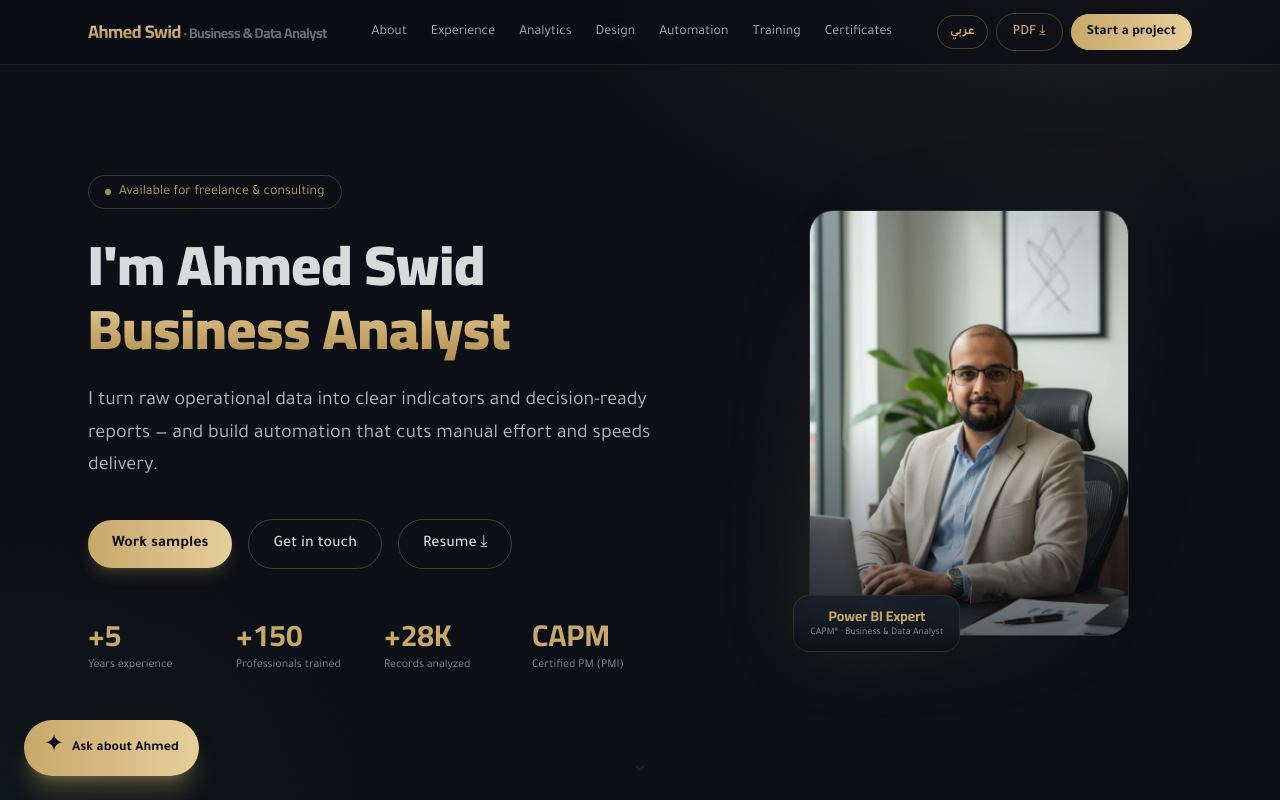
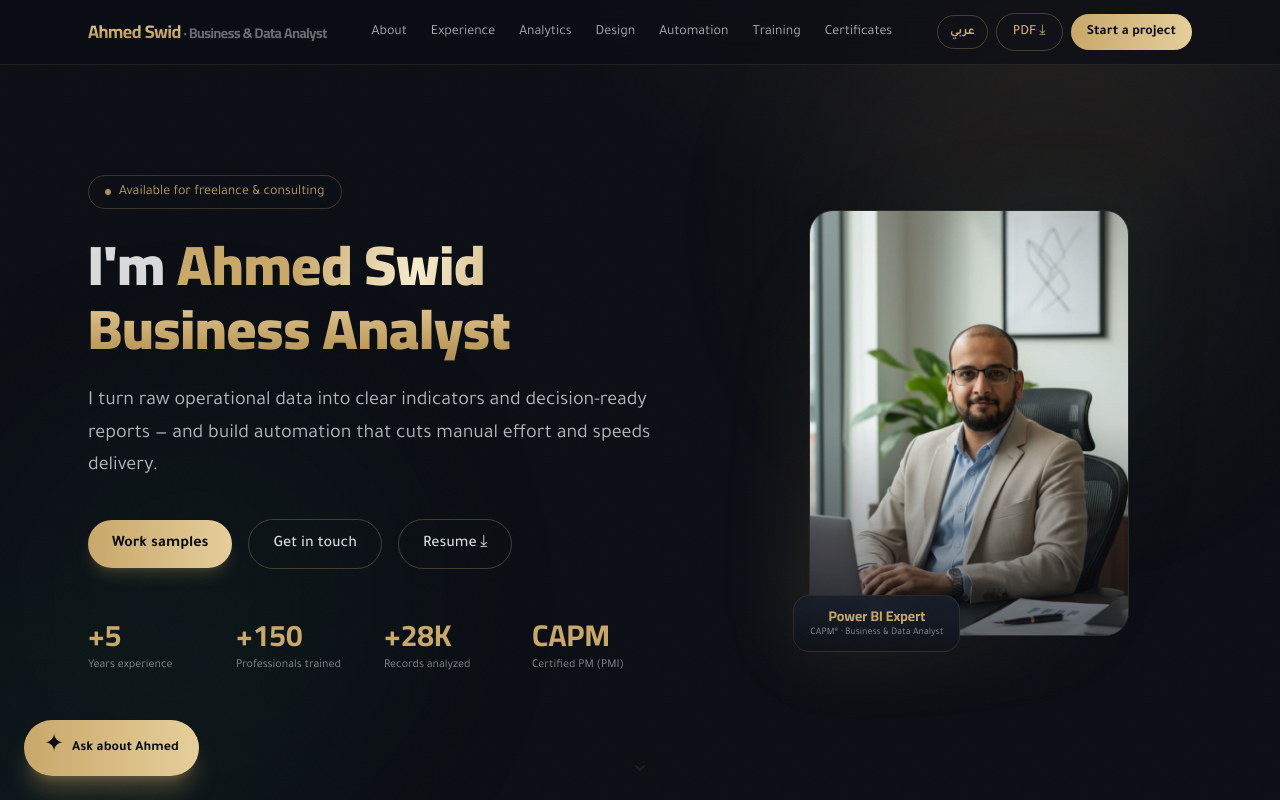
Before and after one commit to ahmedswid27-debug/portfolio, a Next.js app: page /en in a window 1280 px wide. Shown: the top 800 px of the page. Built offline with nearby package versions, Linux system fonts and the light colour scheme.

Commit message:
حيوية: ظهور تدريجي عند التمرير + توهّج ذهبي متحرك + اسم لامع + شريط تقدّم

```diff
--- a/src/app/globals.css
+++ b/src/app/globals.css
@@ -110,6 +110,86 @@ body {
 .typing span:nth-child(3) { animation-delay: 0.4s; }
 @keyframes blink { 0%, 80%, 100% { opacity: 0.2; } 40% { opacity: 1; } }
 
+/* ═══ ظهور تدريجي عند التمرير ═══ */
+.reveal {
+  opacity: 0;
+  transform: translateY(30px);
+  transition: opacity 0.8s ease, transform 0.8s cubic-bezier(0.2, 0.7, 0.2, 1);
+}
+.reveal-in {
+  opacity: 1;
+  transform: none;
+}
+
+/* ═══ توهّج ذهبي متحرك في الخلفية ═══ */
+.ambient {
+  position: fixed;
+  inset: 0;
+  z-index: -1;
+  overflow: hidden;
+  pointer-events: none;
+}
+.ambient span {
+  position: absolute;
+  width: 48vw;
+  height: 48vw;
+  border-radius: 50%;
+  filter: blur(110px);
+  opacity: 0.14;
+  will-change: transform;
+}
+.ambient span:nth-child(1) {
+  background: radial-gradient(circle, #c9a86a, transparent 60%);
+  top: -12%;
+  right: -8%;
+  animation: drift-a 26s ease-in-out infinite alternate;
+}
+.ambient span:nth-child(2) {
+  background: radial-gradient(circle, #1e6b4f, transparent 60%);
+  bottom: -14%;
+  left: -10%;
+  animation: drift-b 32s ease-in-out infinite alternate;
+}
+@keyframes drift-a {
+  from { transform: translate(0, 0) scale(1); }
+  to { transform: translate(-16vw, 14vh) scale(1.2); }
+}
+@keyframes drift-b {
+  from { transform: translate(0, 0) scale(1); }
+  to { transform: translate(14vw, -10vh) scale(1.25); }
+}
+
+/* ═══ اسم لامع بتدرّج ذهبي متحرك ═══ */
+.text-gold-shine {
+  background: linear-gradient(100deg, #c9a86a 0%, #f7eccf 18%, #c9a86a 36%, #c9a86a 100%);
+  background-size: 220% auto;
+  -webkit-background-clip: text;
+  background-clip: text;
+  color: transparent;
+  animation: shine 6s linear infinite;
+}
+@keyframes shine {
+  to { background-position: -220% center; }
+}
+
+/* ═══ شريط تقدّم التمرير ═══ */
+.scroll-progress {
+  position: fixed;
+  top: 0;
+  inset-inline-start: 0;
+  height: 3px;
+  width: 0;
+  z-index: 50;
+  background: linear-gradient(90deg, #9a7b3f, #e6cf9b, #c9a86a);
+  box-shadow: 0 0 10px rgba(201, 168, 106, 0.5);
+  transition: width 0.1s linear;
+}
+
+@media (prefers-reduced-motion: reduce) {
+  .reveal { opacity: 1; transform: none; transition: none; }
+  .ambient span, .text-gold-shine { animation: none; }
+}
+
 /* ═══ طباعة السيرة الذاتية على خلفية بيضاء ═══ */
 @media print {
   @page { size: A4; margin: 12mm; }
--- a/src/components/Hero.tsx
+++ b/src/components/Hero.tsx
@@ -17,7 +17,8 @@ export default function Hero({ c }: { c: Content }) {
           </span>
 
           <h1 className="rise d1 font-display font-black tracking-normal leading-[1.15] text-4xl sm:text-5xl lg:text-[56px]">
-            {ui.hero.iAm}{profile.name}
+            {ui.hero.iAm}
+            <span className="text-gold-shine">{profile.name}</span>
             <br />
             <span className="text-gold-grad">{profile.title.split("·")[0].trim()}</span>
           </h1>
--- a/src/components/Portfolio.tsx
+++ b/src/components/Portfolio.tsx
@@ -12,6 +12,8 @@ import Credentials from "./Credentials";
 import Disciplines from "./Disciplines";
 import Contact from "./Contact";
 import ChatWidget from "./ChatWidget";
+import ScrollReveal from "./ScrollReveal";
+import ScrollProgress from "./ScrollProgress";
 
 export default function Portfolio({ lang }: { lang: Lang }) {
   const c = getContent(lang);
@@ -23,6 +25,12 @@ export default function Portfolio({ lang }: { lang: Lang }) {
 
   return (
     <main dir={c.ui.dir}>
+      <div className="ambient" aria-hidden="true">
+        <span />
+        <span />
+      </div>
+      <ScrollProgress />
+      <ScrollReveal />
       <Nav c={c} lang={lang} />
       <Hero c={c} />
       <About c={c} />
--- /dev/null
+++ b/src/components/ScrollProgress.tsx
@@ -0,0 +1,24 @@
+"use client";
+
+import { useEffect, useState } from "react";
+
+export default function ScrollProgress() {
+  const [pct, setPct] = useState(0);
+
+  useEffect(() => {
+    const onScroll = () => {
+      const h = document.documentElement;
+      const max = h.scrollHeight - h.clientHeight;
+      setPct(max > 0 ? (h.scrollTop / max) * 100 : 0);
+    };
+    onScroll();
+    window.addEventListener("scroll", onScroll, { passive: true });
+    window.addEventListener("resize", onScroll);
+    return () => {
+      window.removeEventListener("scroll", onScroll);
+      window.removeEventListener("resize", onScroll);
+    };
+  }, []);
+
+  return <div className="scroll-progress no-print" style={{ width: `${pct}%` }} />;
+}
--- /dev/null
+++ b/src/components/ScrollReveal.tsx
@@ -0,0 +1,30 @@
+"use client";
+
+import { useEffect } from "react";
+
+// يضيف ظهورًا تدريجيًا لكل قسم عند دخوله الشاشة (يتجاهل الهيرو).
+export default function ScrollReveal() {
+  useEffect(() => {
+    const els = Array.from(
+      document.querySelectorAll<HTMLElement>("main section:not(#top)")
+    );
+    els.forEach((el) => el.classList.add("reveal"));
+
+    const io = new IntersectionObserver(
+      (entries) => {
+        entries.forEach((e) => {
+          if (e.isIntersecting) {
+            e.target.classList.add("reveal-in");
+            io.unobserve(e.target);
+          }
+        });
+      },
+      { threshold: 0.12, rootMargin: "0px 0px -40px 0px" }
+    );
+
+    els.forEach((el) => io.observe(el));
+    return () => io.disconnect();
+  }, []);
+
+  return null;
+}
```
